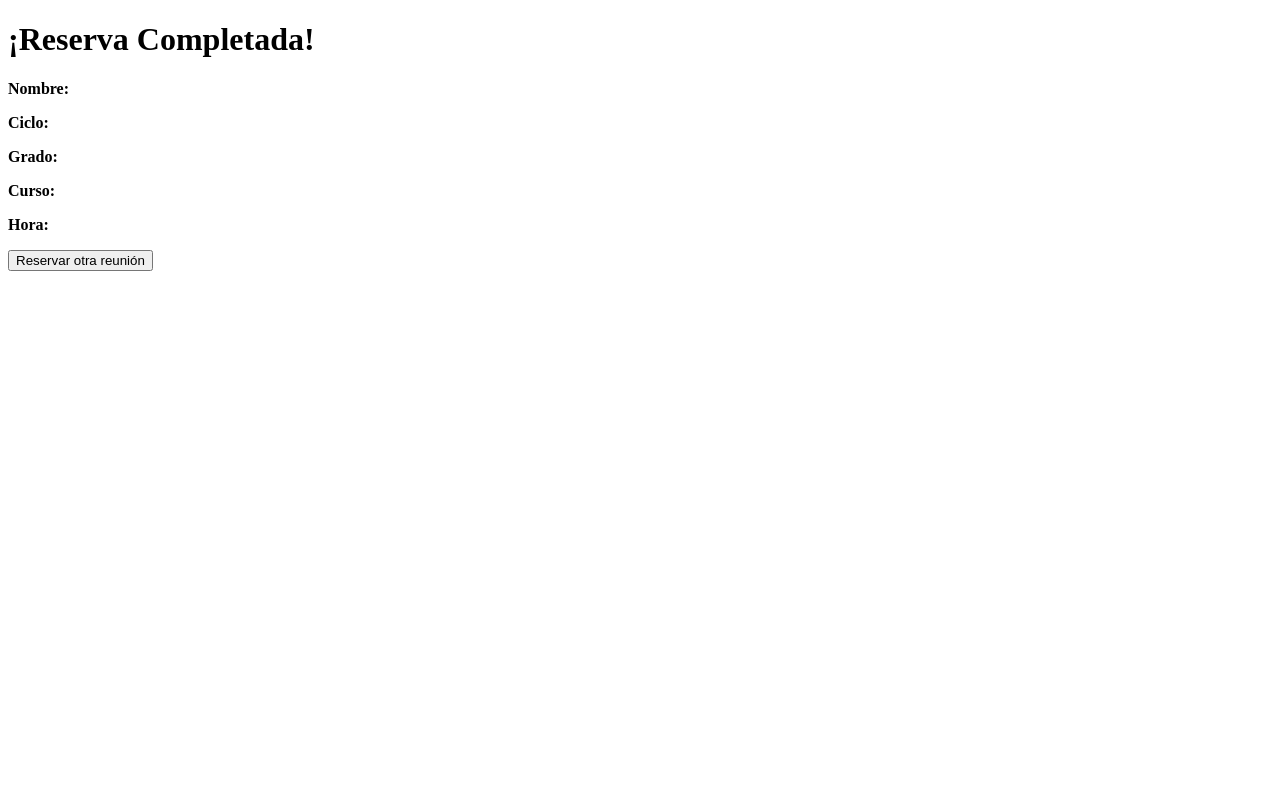
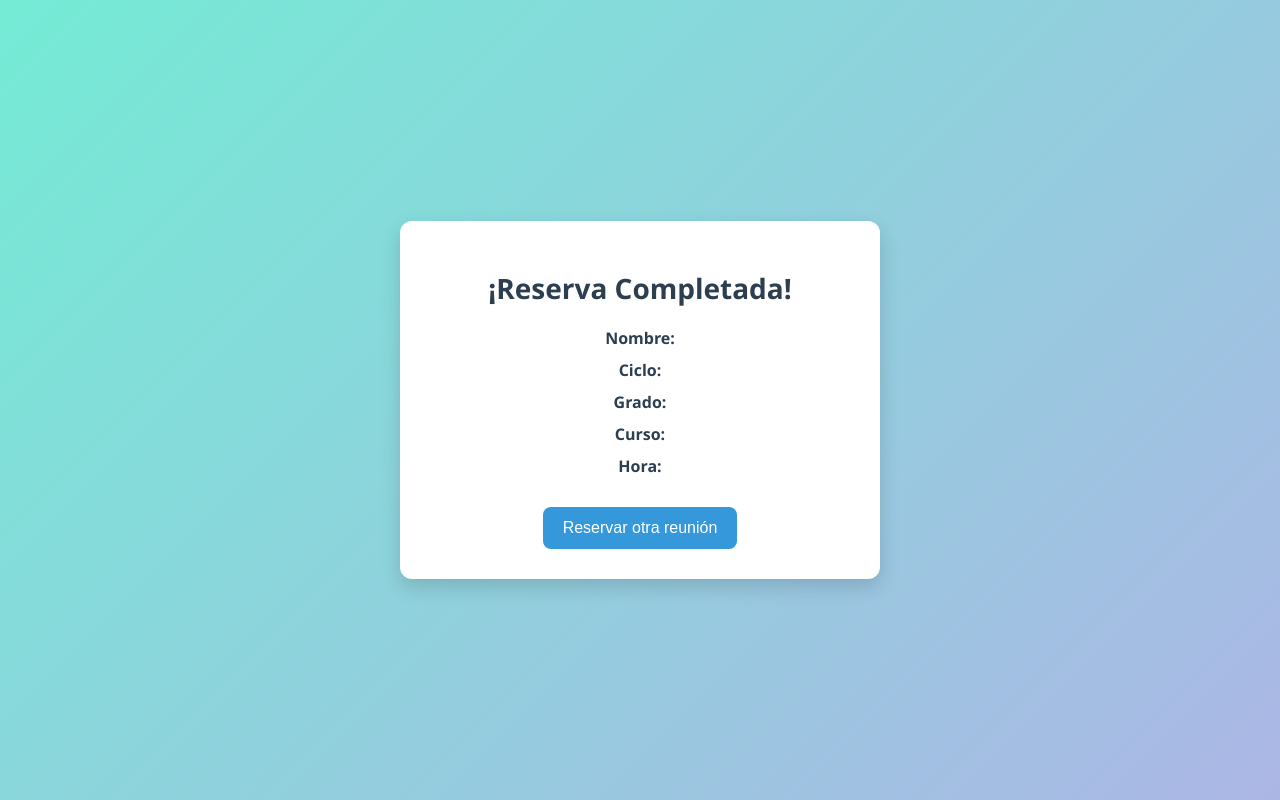
Before and after one commit to MarioSalamanca10/reserva-app, a website: page confirmacion.html in a window 1280 px wide. Drawn offline with Linux system fonts and the light colour scheme.

Commit message:
integracion estilos css

```diff
--- a/confirmacion.html
+++ b/confirmacion.html
@@ -3,6 +3,7 @@
 <html lang="es">
 <head>
   <meta charset="UTF-8">
+  <link rel="stylesheet" href="confirmacion.css">
   <title>Reserva Completada</title>
 </head>
 <body>
```
